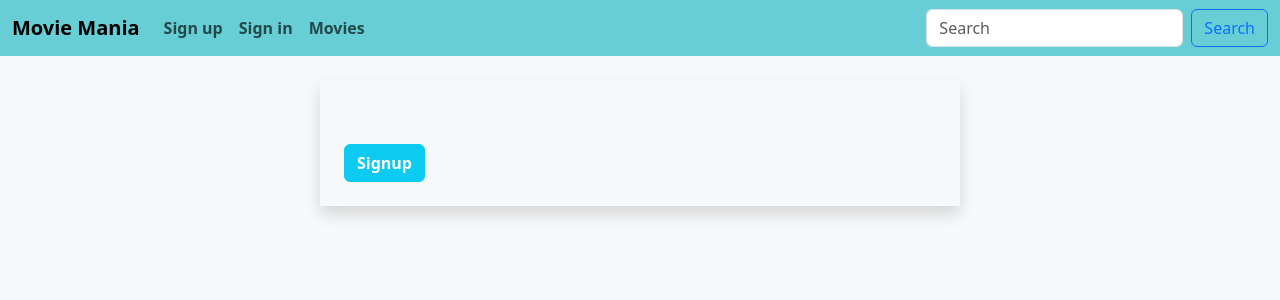
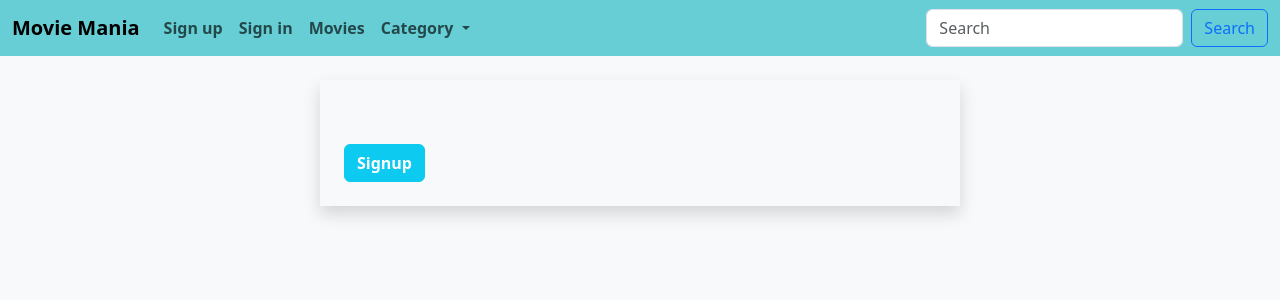
Before and after one commit to Hasin-Arman/Movie_Mania, a Django app: template accounts/templates/signup.html in a window 1280 px wide. Shown: the top 300 px of the page. Run offline with Django 3.2, Linux system fonts and the light colour scheme; the template is opened without the code that fills it, so the values that code supplies are empty.

Commit message:
third commit

```diff
--- a/templates/navbar.html
+++ b/templates/navbar.html
@@ -21,7 +21,7 @@
             <ul class="navbar-nav">
               <li class="nav-item dropdown">
                 <a class="nav-link dropdown-toggle" href="#" id="navbarDarkDropdownMenuLink" role="button" data-bs-toggle="dropdown" aria-expanded="false">
-                  category
+                  Category
                 </a>
                 <ul class="dropdown-menu dropdown-menu-dark" aria-labelledby="navbarDarkDropdownMenuLink">
                   <li><a class="dropdown-item" href="{% url "category" "Action" %}">Action</a></li>
@@ -33,7 +33,7 @@
                 </ul>
               </li>
             </ul>
-          </div
+          </div>
           <p class="ms-5">Welcome {{request.user}}</p>
           {% else %}
           <li class="nav-item">
@@ -45,6 +45,23 @@
           <li class="nav-item">
             <a class="nav-link" href="{% url "movie" %}">Movies</a>
           </li>
+          <div class="collapse navbar-collapse" id="navbarNavDarkDropdown">
+            <ul class="navbar-nav">
+              <li class="nav-item dropdown">
+                <a class="nav-link dropdown-toggle" href="#" id="navbarDarkDropdownMenuLink" role="button" data-bs-toggle="dropdown" aria-expanded="false">
+                  Category
+                </a>
+                <ul class="dropdown-menu dropdown-menu-dark" aria-labelledby="navbarDarkDropdownMenuLink">
+                  <li><a class="dropdown-item" href="{% url "category" "Action" %}">Action</a></li>
+                  <li><a class="dropdown-item" href="{% url "category" "Sci-fi" %}">Sci-fi</a></li>
+                  <li><a class="dropdown-item" href="{% url "category" "Horror" %}">Horror</a></li>
+                  <li><a class="dropdown-item" href="{% url "category" "Comedy" %}">Comedy</a></li>
+                  <li><a class="dropdown-item" href="{% url "category" "Romance" %}">Romance</a></li>
+                  <li><a class="dropdown-item" href="{% url "category" "Thriller" %}">Thriller</a></li>
+                </ul>
+              </li>
+            </ul>
+          </div>
           <li class="nav-item">
             <a class="nav-link" href="{% url "update" request.user.id%}">profile</a>
           </li>
@@ -54,12 +71,30 @@
           <li class="nav-item">
             <a class="nav-link" href="{% url "signup" %}">Sign up</a>
           </li>
+
           <li class="nav-item">
             <a class="nav-link" href="{% url "signin" %}">Sign in</a>
           </li>
           <li class="nav-item">
             <a class="nav-link" href="{% url "movie" %}">Movies</a>
           </li>
+          <div class="collapse navbar-collapse" id="navbarNavDarkDropdown">
+            <ul class="navbar-nav">
+              <li class="nav-item dropdown">
+                <a class="nav-link dropdown-toggle" href="#" id="navbarDarkDropdownMenuLink" role="button" data-bs-toggle="dropdown" aria-expanded="false">
+                  Category
+                </a>
+                <ul class="dropdown-menu dropdown-menu-dark" aria-labelledby="navbarDarkDropdownMenuLink">
+                  <li><a class="dropdown-item" href="{% url "category" "Action" %}">Action</a></li>
+                  <li><a class="dropdown-item" href="{% url "category" "Sci-fi" %}">Sci-fi</a></li>
+                  <li><a class="dropdown-item" href="{% url "category" "Horror" %}">Horror</a></li>
+                  <li><a class="dropdown-item" href="{% url "category" "Comedy" %}">Comedy</a></li>
+                  <li><a class="dropdown-item" href="{% url "category" "Romance" %}">Romance</a></li>
+                  <li><a class="dropdown-item" href="{% url "category" "Thriller" %}">Thriller</a></li>
+                </ul>
+              </li>
+            </ul>
+          </div>
           {% endif %}
         </ul>
         <form class="d-flex" action="{% url "movie" %}" role="search">
```
Also changed, not shown: movie/views.py (+17 -7 lines), db.sqlite3.
